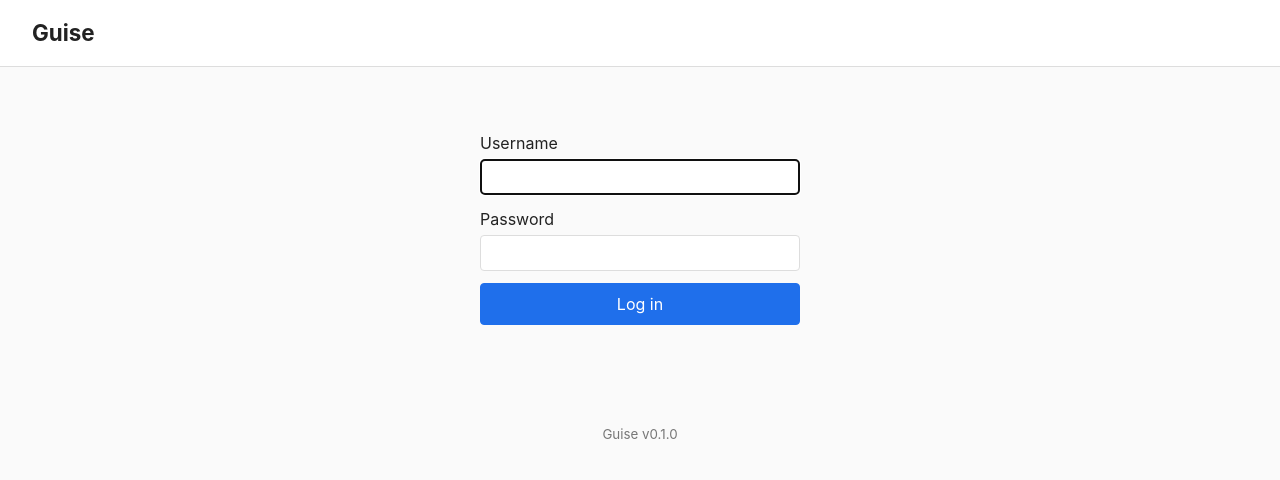
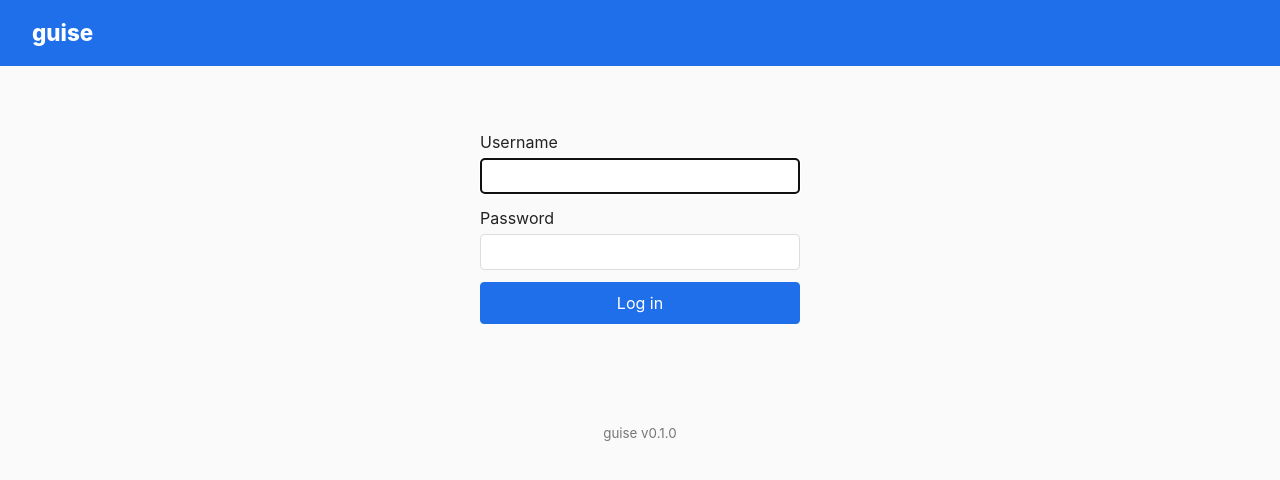
Before and after one commit to messelink/guise, a Flask app: page /login in a window 1280 px wide. Shown: the top 480 px of the page. Run offline with Flask 3, Linux system fonts and the light colour scheme; parts of the project's set-up code (start-up, migrations or seed data) failed here and were passed over.

Commit message:
Brand polish: favicon, header bar, lowercase name
- Add SVG favicon ("g" on accent-blue rounded square) and reference it
  from base.html
- Style the header as a full-width accent-blue bar with white title
  and links, matching the favicon's palette
- Rename the project visibly to lowercase "guise" everywhere — title,
  README, templates, flash messages, code comments. Reinforces the
  `g-` prefix used in the alias namespace.

Co-Authored-By: claude opus 4.7 (1M context) <noreply@anthropic.com>

```diff
--- a/server/app/auth.py
+++ b/server/app/auth.py
@@ -85,7 +85,7 @@ def register(app: Flask) -> None:
             elif not USERNAME_RE.match(username):
                 flash("Invalid username.", "error")
             elif username in config.denied_users:
-                flash("This account is not permitted to use Guise.", "error")
+                flash("This account is not permitted to use guise.", "error")
             elif not password:
                 flash("Password required.", "error")
             elif _imap_check(username, password, config):
--- a/server/app/static/style.css
+++ b/server/app/static/style.css
@@ -22,13 +22,18 @@ header {
   justify-content: space-between;
   align-items: center;
   padding: 1rem 2rem;
-  border-bottom: 1px solid var(--border);
-  background: white;
+  background: var(--accent);
+  color: white;
 }
 header h1 { margin: 0; font-size: 1.4rem; }
-header h1 a { color: var(--fg); text-decoration: none; }
+header h1 a {
+  color: white;
+  font-weight: 800;
+  text-decoration: none;
+}
 header nav { display: flex; gap: 1rem; align-items: center; }
-header .user { color: var(--muted); }
+header .user { color: rgba(255, 255, 255, 0.8); }
+header nav button.link { color: white; }
 
 main {
   max-width: 800px;
--- a/server/app/templates/base.html
+++ b/server/app/templates/base.html
@@ -3,12 +3,13 @@
 <head>
   <meta charset="utf-8">
   <meta name="viewport" content="width=device-width, initial-scale=1">
-  <title>Guise</title>
+  <title>guise</title>
+  <link rel="icon" type="image/svg+xml" href="{{ url_for('static', filename='favicon.svg') }}">
   <link rel="stylesheet" href="{{ url_for('static', filename='style.css') }}">
 </head>
 <body>
   <header>
-    <h1><a href="{{ url_for('main.index') }}">Guise</a></h1>
+    <h1><a href="{{ url_for('main.index') }}">guise</a></h1>
     {% if session.user %}
       <nav>
         <span class="user">{{ session.user }}</span>
@@ -34,7 +35,7 @@
   </main>
 
   <footer>
-    <small>Guise v{{ config.GUISE_VERSION }}</small>
+    <small>guise v{{ config.GUISE_VERSION }}</small>
   </footer>
 </body>
 </html>
```
Also changed, not shown: server/app/templates/index.html (+4 -4 lines), server/tests/test_aliases.py (+2 -2 lines), README.md, server/README.md, server/app/static/favicon.svg (added).
